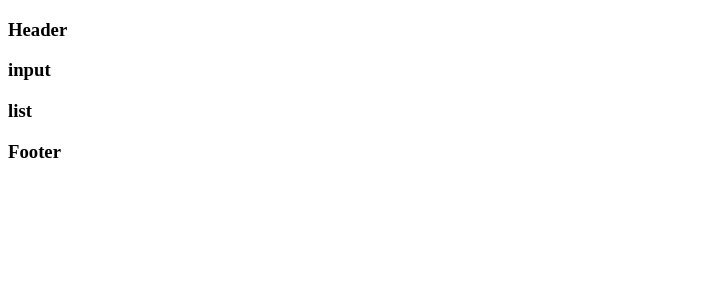
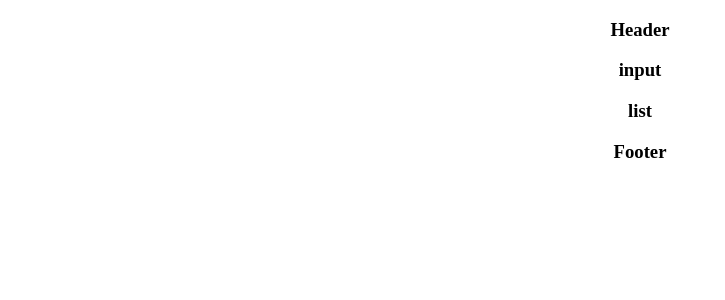
Before and after one commit to kimsujin115/todolist-vue, a Vue app: page / in a window 1280 px wide. Shown: the top 300 px of the page, without its empty margins (0-725 px from the left). Built offline with nearby package versions, Linux system fonts and the light colour scheme.

Commit message:
css 파일 public 폴더로 이동

```diff
--- a/package.json
+++ b/package.json
@@ -6,10 +6,11 @@
     "serve": "vue-cli-service serve",
     "build": "vue-cli-service build",
     "lint": "vue-cli-service lint",
-    "scss": "node-sass src/assets/scss/style.scss src/assets/css/style.css"
+    "scss": "node-sass src/assets/scss/style.scss public/css/style.css"
   },
   "dependencies": {
     "core-js": "^3.8.3",
+    "sass": "^1.62.0",
     "vue": "^3.2.13"
   },
   "devDependencies": {
@@ -20,8 +21,7 @@
     "@vue/cli-service": "~5.0.0",
     "eslint": "^7.32.0",
     "eslint-plugin-vue": "^8.0.3",
-    "node-sass": "^8.0.0",
-    "sass-loader": "^13.2.2"
+    "sass-loader": "^10.4.1"
   },
   "eslintConfig": {
     "root": true,
--- /dev/null
+++ b/public/css/style.css
@@ -0,0 +1,8 @@
+body {
+  max-width: 750px;
+  margin: 0 auto;
+  text-align: center; }
+
+header h1 {
+  font-size: 32px;
+  color: #000; }
--- a/public/index.html
+++ b/public/index.html
@@ -1,10 +1,10 @@
 <!DOCTYPE html>
-<html lang="">
+<html lang="ko">
   <head>
     <meta charset="utf-8">
     <meta http-equiv="X-UA-Compatible" content="IE=edge">
     <meta name="viewport" content="width=device-width,initial-scale=1.0">
-    <link rel="stylesheet" href="https://use.fontawesome.com/releases/v5.0.10.css/all.css">
+    <link rel="stylesheet" href="./css/style.css">
     <title>To Do List</title>
   </head>
   <body>
--- a/src/assets/scss/style.scss
+++ b/src/assets/scss/style.scss
@@ -0,0 +1,13 @@
+
+body {
+    max-width:750px;
+    margin: 0 auto;
+    text-align: center;
+}
+
+header {
+    h1 {
+        font-size: 32px;
+        color:#000;
+    }
+}
```
Also changed, not shown: src/assets/css/style.css (deleted), 1 other file (tests, documents, lock files or other folders).
